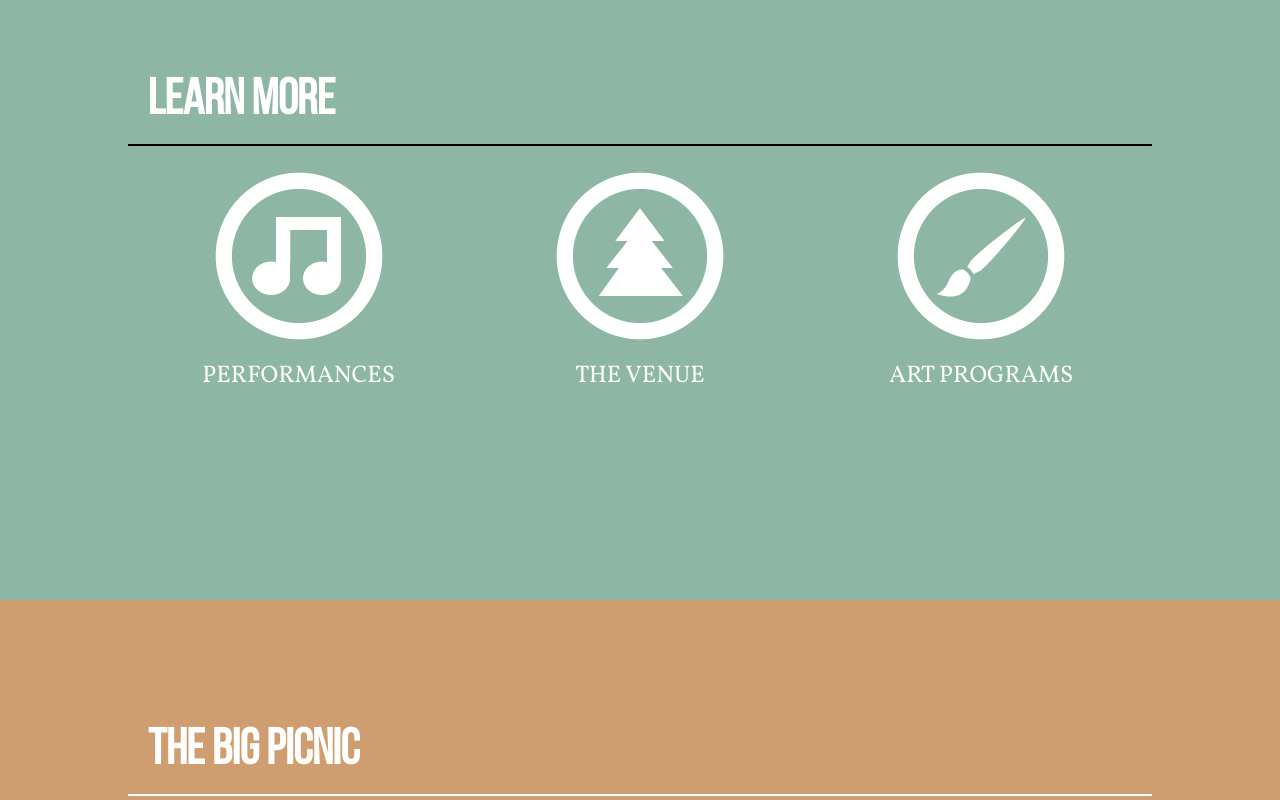
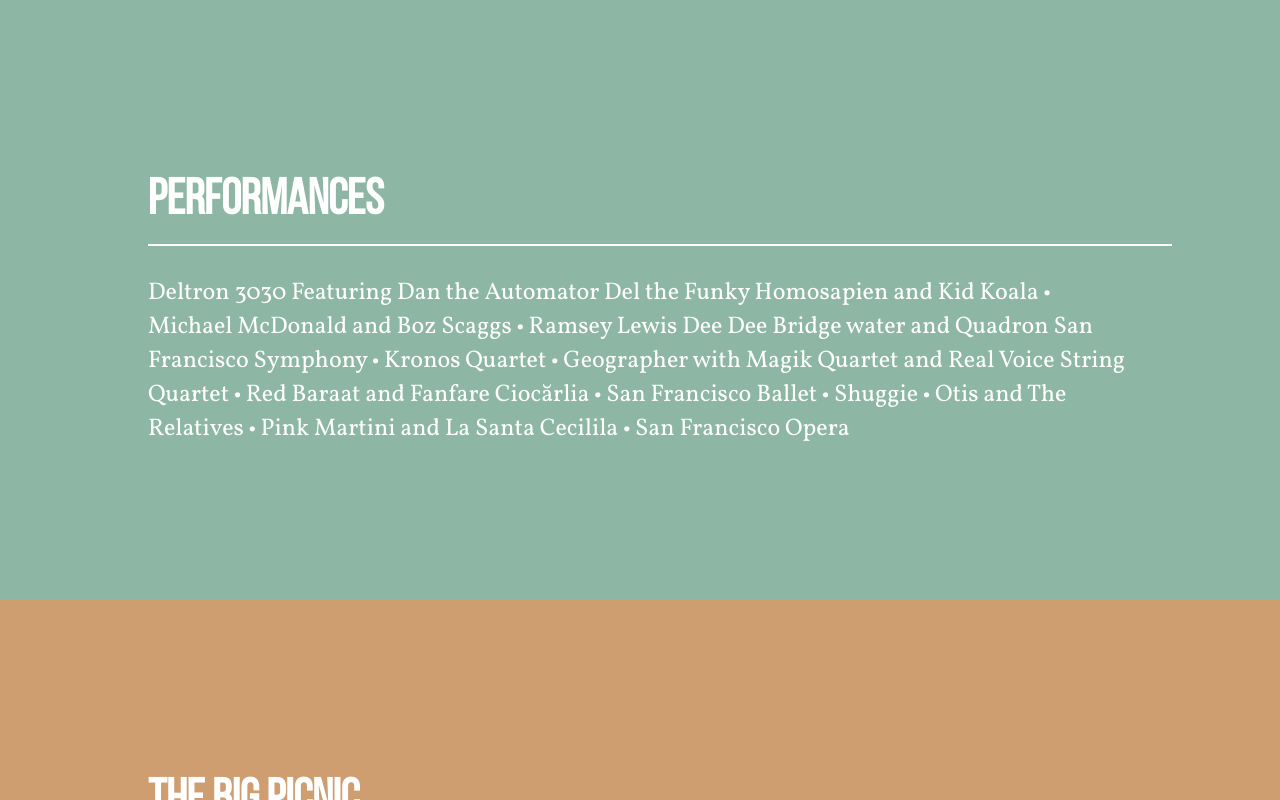
Before and after one commit to victortolosa/sterngrove, a website: page index.html in a window 1280 px wide. Shown: the part 2000-2800 px from the top of the page. Drawn offline with Linux system fonts and the light colour scheme.

Commit message:
fixed type and content

```diff
--- a/css/global.scss
+++ b/css/global.scss
@@ -22,7 +22,7 @@
 	background-color:red;
 	margin:0;padding:0;
 	height:100%;width:100%;
-	min-width:400px;
+	min-width:100px;
 }
 nav{
 	position: fixed;
@@ -190,7 +190,13 @@
 		width: 100%;
 		border-bottom: solid 2px #000;
 		margin: auto;
+		margin-left:20px;
+		margin-right:20px;
 		margin-bottom: 10px;
+		padding-left:0;
+		@include breakpoint(medium){
+			width:90%;
+		}
 	}
 	p {
 		font-size:1.5em;
@@ -222,29 +228,19 @@
 .learn-more{
 	height: 70%;
 	background-color:$green;
-	h1{color:#fff;}
-	p{
+	h1{
 		color:#fff;
-		line-height:400px;
-		display: inline-block;
-		height:200px;
-		&.music-icon{
-			background: url('../img/music.png') no-repeat center center;
+		border-color: #fff;
+	}
+	p, h1 { color:#fff; min-width:300px;}
+	.content-wrap{
+		height: 300px;
+		@include breakpoint(medium){
+			height: 350px;
 		}
-		&.tree-icon{
-			background: url('../img/tree.png') no-repeat center center;
+		@include breakpoint(small){
+			height: 450px;
 		}
-		&.art-icon{
-			background: url('../img/art.png') no-repeat center center;
-		}
-		&:hover{
-			opacity: .5;
-			cursor: pointer;
-		}
-	}
-	& .learn-more-content{
-		height: 500px;
-		text-align:center;
 	}
 }
 
@@ -252,10 +248,17 @@
 	height: 70%;
 	color:#fff;
 	background-color: $orange;
+	p, h1 { min-width:300px;}
 	.content-wrap{
-		height: 400px;
+		height: 300px;
 		h1 {
 			border-color: #fff;
+		}
+		@include breakpoint(medium){
+			height: 350px;
+		}
+		@include breakpoint(small){
+			height: 550px;
 		}
 	}
 }
--- a/index.html
+++ b/index.html
@@ -38,15 +38,9 @@
 	</div>
 	<div class="cover learn-more">
 		<div class="content-wrap learn-more-content">
-			<h1>LEARN MORE</h1>
-			<p class="thirds music-icon">
-				PERFORMANCES
-			</p>
-			<p class="thirds tree-icon">
-				THE VENUE
-			</p>
-			<p class="thirds art-icon">
-				ART PROGRAMS
+			<h1>PERFORMANCES</h1>
+			<p class="full">
+			Deltron 3030 Featuring Dan the Automator  Del the Funky Homosapien and Kid Koala • Michael McDonald and Boz Scaggs • Ramsey Lewis Dee Dee Bridge water and Quadron San Francisco Symphony • Kronos Quartet • Geographer with Magik Quartet and Real Voice String Quartet • Red Baraat and Fanfare Ciocărlia • San Francisco Ballet • Shuggie • Otis and The Relatives • Pink Martini and La Santa Cecilila • San Francisco Opera
 			</p>
 		</div>
 	</div>
```
Also changed, not shown: css/build.css.
